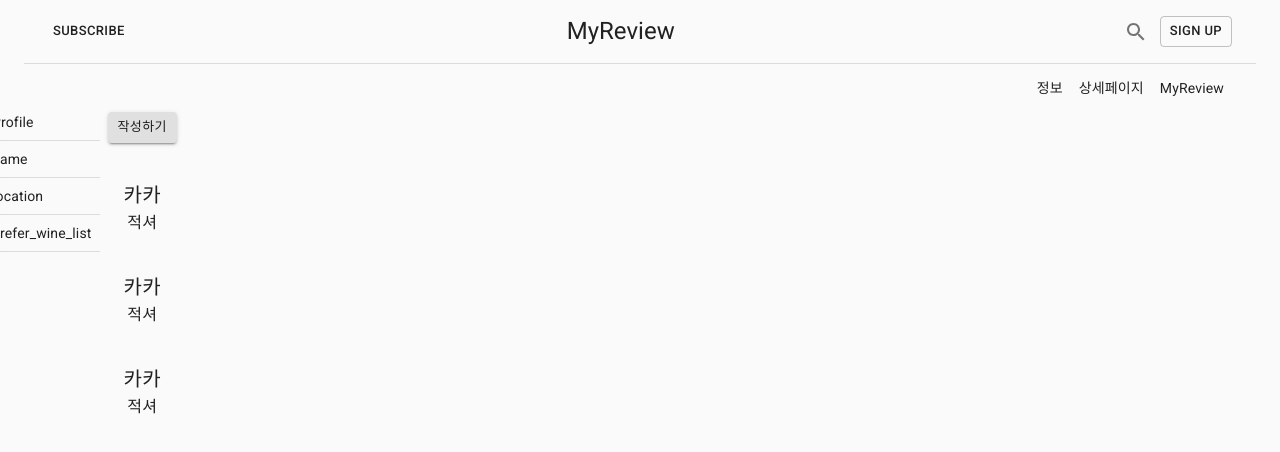
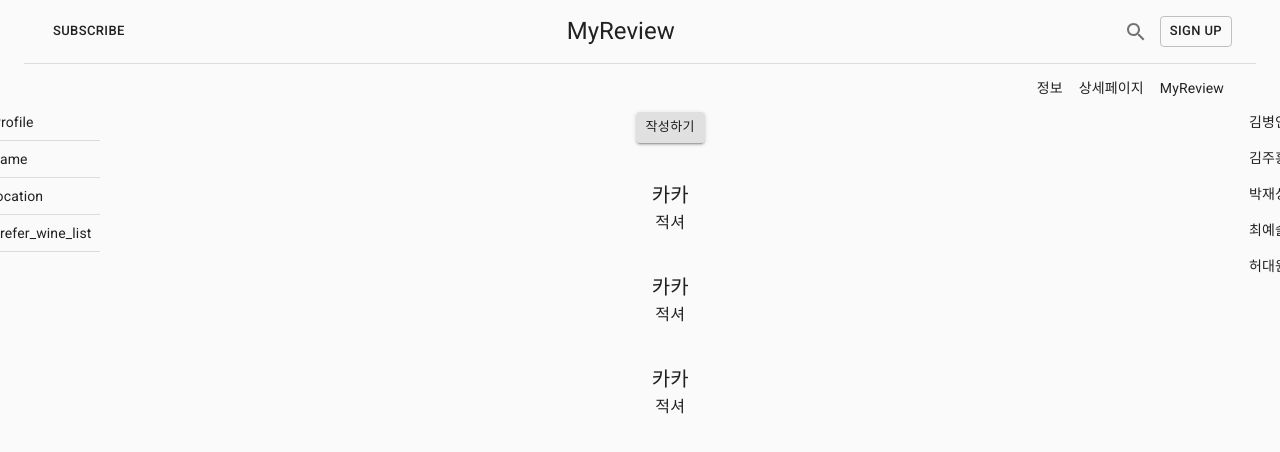
Before and after one commit to pjs12ww/Web_Mobile_PJT_subpjt1, a React app in the folder MyPage_Front/: page / in a window 1280 px wide. Shown: the top 452 px of the page. Built offline with nearby package versions, Linux system fonts and the light colour scheme.

Commit message:
S02P11A313-5 S02P11A313-12 MyPage friendslist 기초 코드 업데이트

```diff
--- a/MyPage_Front/src/components/MyPage.tsx
+++ b/MyPage_Front/src/components/MyPage.tsx
@@ -8,6 +8,8 @@ import Header from './Header';
 import MyPageHead from './MyPageHead';
 import MyPageProfile from './MyPageProfile';
 import MyPageReview from './MyPageReview';
+import MyPageFrinedsList from './MyPageFriendsList';
+import MyPageFriendsList from './MyPageFriendsList';
 
 const sections = [
     { title: '정보', url: '#' },
@@ -20,27 +22,51 @@ const profile = [
     { title: 'Profile' },
     { title: 'name' },
     { title: 'location' },
-    { title: 'prefer_wine_list'}
+    { title: 'prefer_wine_list' }
 ]
 
 // 임시 Review data
 const reviews = [
-    { profileImg: '',
+    {
+        profileImg: '',
         name: '카카',
         content: '적셔',
 
     },
-{ profileImg: '',
+    {
+        profileImg: '',
         name: '카카',
         content: '적셔',
 
     },
-{ profileImg: '',
+    {
+        profileImg: '',
         name: '카카',
         content: '적셔',
 
     }
 ]
+
+// 임시 친구목록
+const friends = [
+
+    {
+        name: '김병인',
+    },
+    {
+        name: '김주홍',
+    },
+    {
+        name: '박재성',
+    },
+    {
+        name: '최예슬',
+    },
+    {
+        name: '허대원',
+    },
+]
+
 
 const mainFeaturedPost = {
     title: 'Title of a longer featured blog post',
@@ -59,9 +85,10 @@ export default function MyPage() {
                 <Header title="MyReview" sections={sections} />
                 <MyPageHead post={mainFeaturedPost} />
                 <main>
-                    <Grid container spacing={10}>
-                        <MyPageProfile sections={profile}/>
-                        <MyPageReview reviews={reviews}/>
+                    <Grid container spacing={10} justify="space-between">
+                        <MyPageProfile grid-column="1/5" sections={profile} />
+                        <MyPageReview grid-column="1/2" reviews={reviews} />
+                        <MyPageFriendsList grid-column="1/5" friends={friends} />
                     </Grid>
                 </main>
             </Container>
--- /dev/null
+++ b/MyPage_Front/src/components/MyPageFriendsList.tsx
@@ -0,0 +1,45 @@
+// MyPageProfile
+// Main 내 Grid 중 오른쪽에 위치
+// 해상도가 줄어들면 없어지도록 설정 필요
+// 가입한 클럽 위에 오도록 설정? => 기능 추가?
+// 친구목록
+
+
+import * as React from 'react';
+// 타입 확인하는 라이브러리
+import * as PropTypes from 'prop-types';
+
+import { makeStyles } from '@material-ui/core'
+import Typography from '@material-ui/core/Typography';
+import Link from '@material-ui/core/Link';
+
+const useStyles = makeStyles(theme => ({
+    friend: {
+        padding: theme.spacing(1),
+    },
+}));
+
+export default function MyPageFriendsList(props) {
+    const classes = useStyles(props);
+    const { friends } = props;
+    return (
+        <React.Fragment>
+            <div>
+                {
+                    friends.map(section => (
+                        <div
+                            color="inherit"
+                            key={section.title}
+                            className={classes.friend}
+                        >
+                            {section.name}
+                        </div>
+                    ))}
+            </div>
+        </React.Fragment>
+    );
+}
+
+MyPageFriendsList.propTypes = {
+    friends: PropTypes.array,
+};
```
Lines whose indentation alone changed are shown as unchanged.
